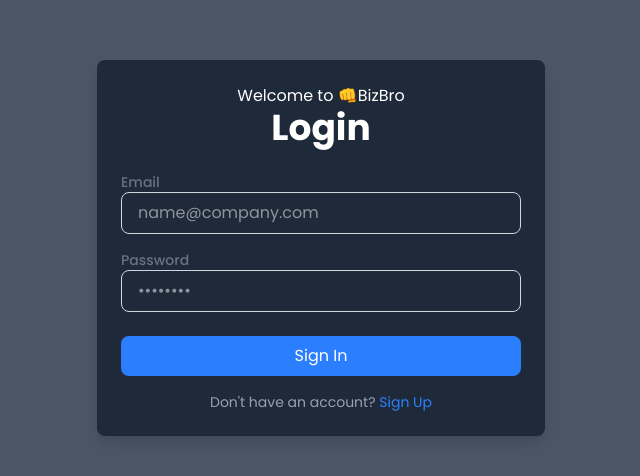
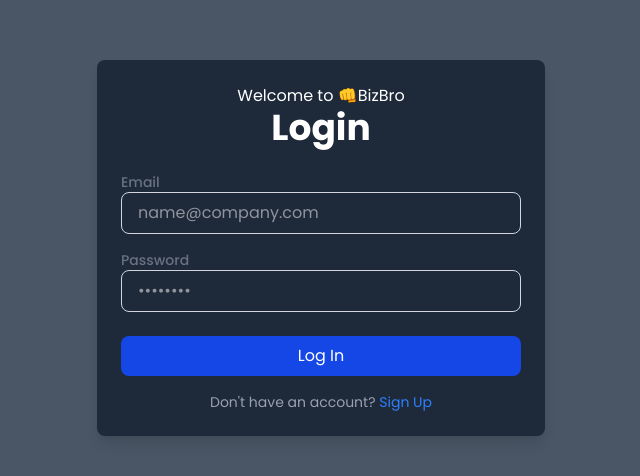
Before and after one commit to poudelsamip/bizbro, a React (Vite) app: page /login in a window 1280 px wide. Shown: the part 152-628 px from the top of the page, without its empty margins (319-959 px from the left). Built offline with nearby package versions, Linux system fonts and the light colour scheme; no server answers.

Commit message:
simple fixes

```diff
--- a/src/Context/MainProvider.jsx
+++ b/src/Context/MainProvider.jsx
@@ -16,6 +16,7 @@
   const [currentUserName, setCurrentUserName] = useState("");
   const location = useLocation();
   const unAuthRoute = ["/", "/login", "/signup"]; //available route for not authorized users
+  const [error, setError] = useState(null);
 
   const [allData, setAllData] = useState({
     inventory: [],
@@ -43,17 +44,18 @@
 
       setUser(userData.user);
       await logIn(email, password);
-    } catch (err) {
-      console.log(err);
+    } catch (error) {
+      setError(error.code);
     }
   };
 
   const logIn = async (email, password) => {
     try {
       await signInWithEmailAndPassword(auth, email, password);
+      setError(false);
       navigate("/dashboard");
     } catch (error) {
-      console.log(error);
+      setError(error.code);
     }
   };
 
@@ -264,6 +266,8 @@
     receivePayment,
     fetchData,
     currentUserName,
+    error,
+    setError,
   };
 
   return <MainContext.Provider value={value}>{children}</MainContext.Provider>;
--- a/src/Pages/LoginForm.jsx
+++ b/src/Pages/LoginForm.jsx
@@ -4,11 +4,14 @@
 const LoginForm = () => {
   const [email, setEmail] = useState("");
   const [password, setPassword] = useState("");
-  const { logIn } = useContext(MainContext);
+  const { logIn, error } = useContext(MainContext);
+  const [loading, setLoading] = useState(false);
 
   const handleLogin = async (e) => {
     e.preventDefault();
+    setLoading(true);
     await logIn(email, password);
+    setLoading(false);
   };
 
   return (
@@ -52,13 +55,17 @@
               placeholder="••••••••"
               required
             />
+            {error && <p className="mt-2 text-red-400 text-xs">{error}</p>}
           </div>
           <button
-            onClick={handleLogin}
             type="submit"
-            className="w-full py-2 bg-blue-500 cursor-pointer text-white rounded-lg hover:bg-blue-600 focus:ring-2 focus:ring-blue-500"
+            className={` ${
+              loading
+                ? "cursor-not-allowed bg-blue-500"
+                : "cursor-pointer bg-blue-700"
+            } w-full  py-2  text-white rounded-lg  `}
           >
-            Sign In
+            {loading ? "Logging In ..." : " Log In"}
           </button>
         </form>
         <p className="mt-4 text-center text-sm text-gray-400">
--- a/src/Pages/SignupForm.jsx
+++ b/src/Pages/SignupForm.jsx
@@ -1,5 +1,4 @@
 import React, { useContext, useState } from "react";
-import { createUserWithEmailAndPassword } from "firebase/auth";
 import { MainContext } from "../Context/MainProvider";
 
 const SignupForm = () => {
@@ -8,19 +7,21 @@
   const [email, setEmail] = useState("");
   const [password, setPassword] = useState("");
   const [confirmPassword, setConfirmPassword] = useState("");
+  // const [errorText, setErrorText] = useState("");
 
-  const { signUp } = useContext(MainContext);
+  const { signUp, error, setError } = useContext(MainContext);
   const [loading, setLoading] = useState(false);
   const handleSignup = async (e) => {
     e.preventDefault();
+    setError(null);
     setLoading(true);
     if (password !== confirmPassword) {
-      console.log("Passwords do not match!");
+      setError("Passwords do not match");
+      setLoading(false);
       return;
     }
-    console.log("Signup:", { name, companyName, email, password });
+    setError("");
     await signUp(email, password, companyName, name);
-
     setLoading(false);
   };
 
@@ -30,7 +31,7 @@
         <h2 className="text-md text-center">Welcome to 👊BizBro</h2>
         <h2 className="text-4xl font-bold text-center mb-6">Sign Up</h2>
         <form onSubmit={handleSignup}>
-          <div className="mb-4">
+          <div className="mb-3">
             <label
               htmlFor="name"
               className="block text-sm font-medium text-gray-400"
@@ -48,7 +49,7 @@
             />
           </div>
 
-          <div className="mb-4">
+          <div className="mb-3">
             <label
               htmlFor="companyName"
               className="block text-sm font-medium text-gray-400"
@@ -66,7 +67,7 @@
             />
           </div>
 
-          <div className="mb-4">
+          <div className="mb-3">
             <label
               htmlFor="email"
               className="block text-sm font-medium text-gray-400"
@@ -84,7 +85,7 @@
             />
           </div>
 
-          <div className="mb-4">
+          <div className="mb-3">
             <label
               htmlFor="password"
               className="block text-sm font-medium text-gray-400"
@@ -118,6 +119,7 @@
               // placeholder="••••••••"
               required
             />
+            {error && <p className="mt-2 text-red-400 text-xs">{error}</p>}
           </div>
 
           <button
@@ -128,7 +130,7 @@
                 : "cursor-pointer bg-blue-700"
             } w-full  py-2  text-white rounded-lg  `}
           >
-            {loading ? "Loading ..." : " Sign Up"}
+            {loading ? "Signing Up ..." : " Sign Up"}
           </button>
         </form>
 
--- a/src/components/CustomerRow.jsx
+++ b/src/components/CustomerRow.jsx
@@ -13,7 +13,7 @@
       <td className="px-3 py-3">{item.email}</td>
       <td className="px-3 py-3">Rs. {item.outstandingBalance}</td>
       <td className="px-3 py-3">
-        <div title="Receive Money" className="font-medium">
+        <div title="Receive Payment" className="font-medium">
           <GiReceiveMoney
             size={20}
             className="text-green-500"
```
